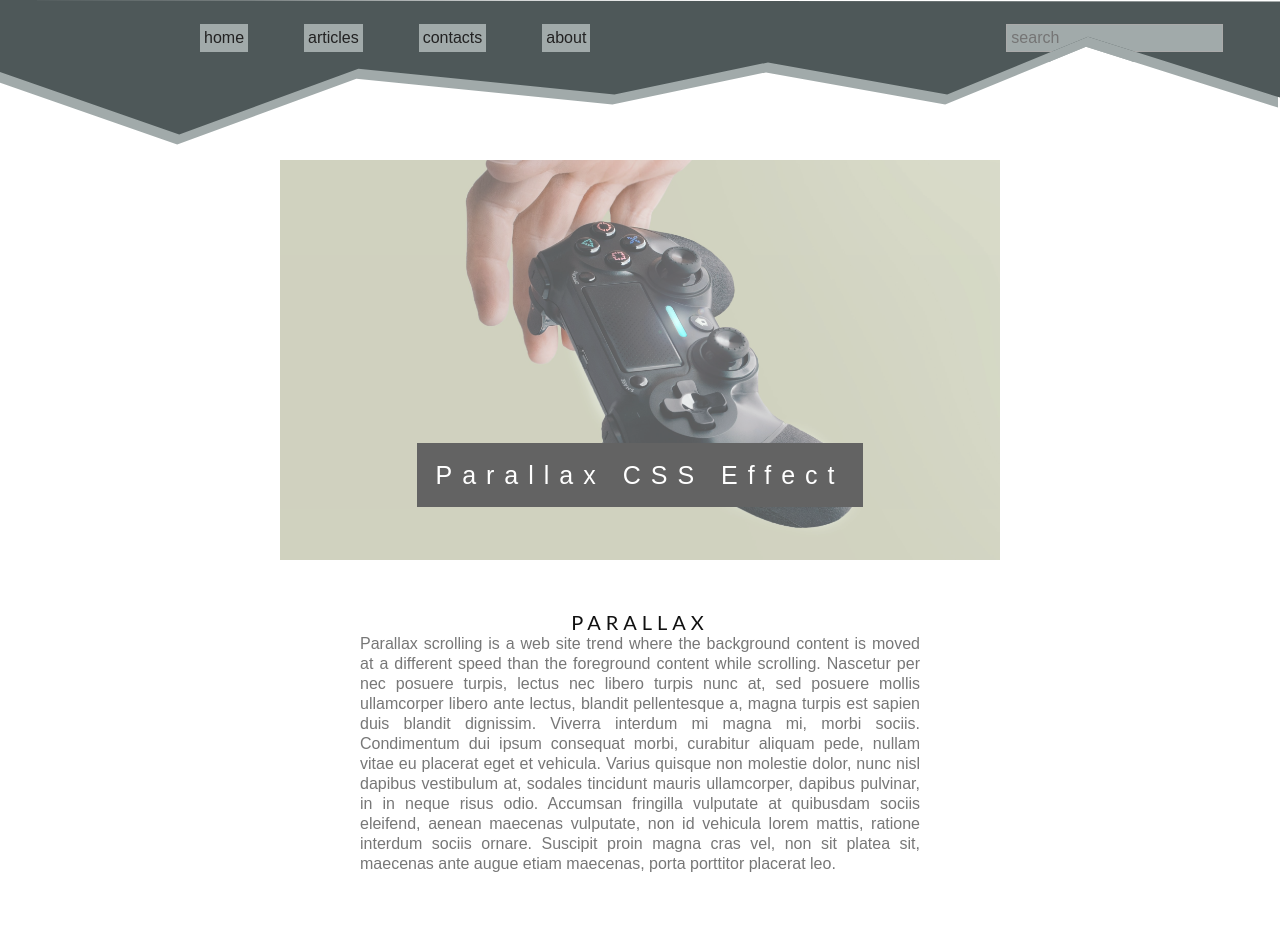
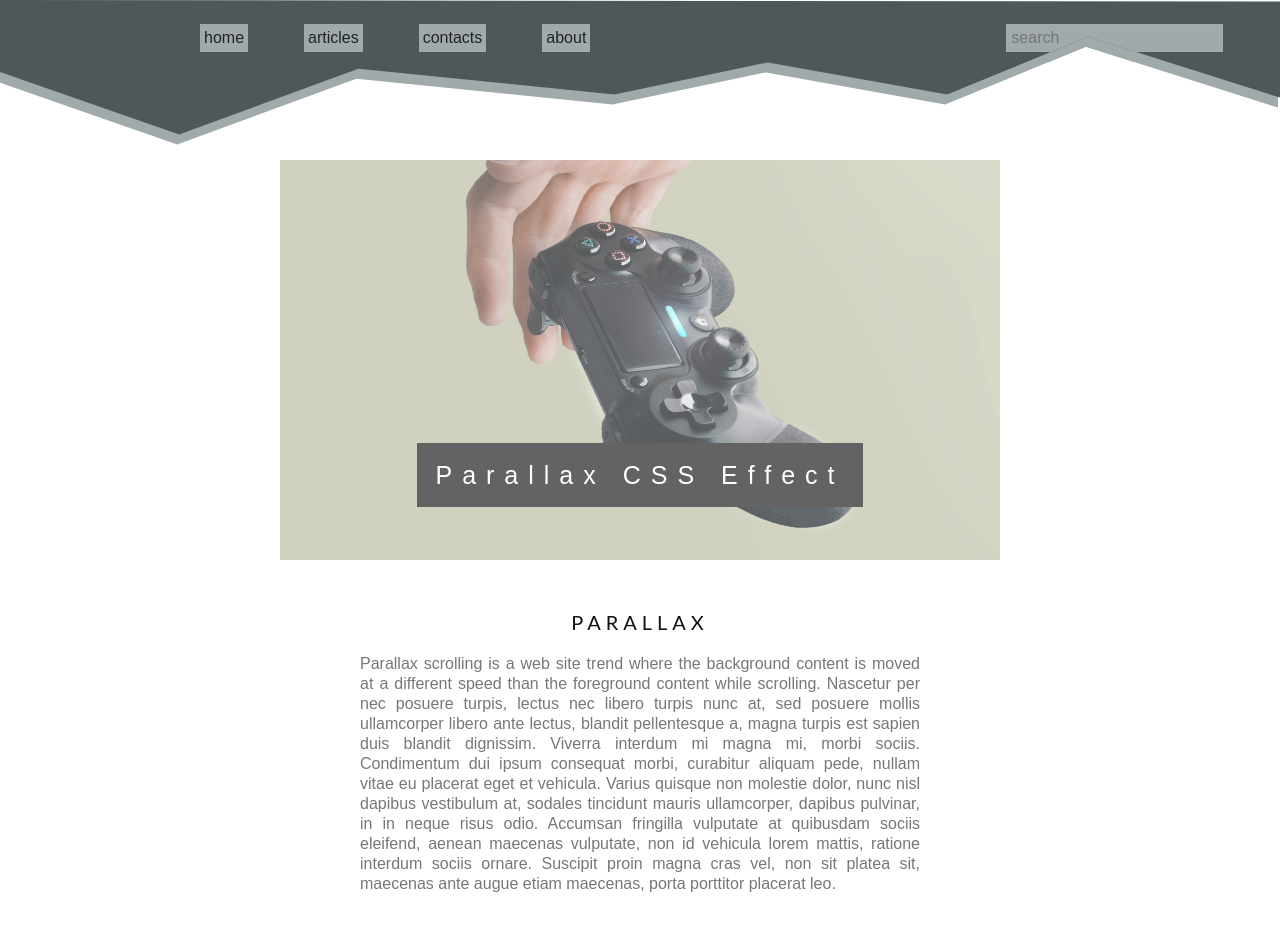
Before and after one commit to guilhermeandre/website-layout, a plain HTML site: page index.html in a window 1280 px wide. Shown: the top 952 px of the page. Drawn offline with Linux system fonts and the light colour scheme.

Commit message:
Styling removed from html and applied to css file

```diff
--- a/css/index.css
+++ b/css/index.css
@@ -135,4 +135,15 @@ h3 {
   text-transform: uppercase;
   font: 20px "Lato", sans-serif;
   color: #111;
+  text-align: center;
+  margin-bottom: 1em;
 }
+
+
+.text-box {
+  color: #777;
+  background-color:white;
+  text-align:center;
+  padding:50px 80px;
+  text-align: justify;
+}
--- a/index.html
+++ b/index.html
@@ -33,12 +33,11 @@
       <span class="border">Parallax CSS Effect</span>
       </div>
     </div>
-    <div style="color: #777;background-color:white;text-align:center;padding:50px 80px;text-align: justify;">
-      <h3 style="text-align:center;">Parallax</h3>
+    <div class ="text-box">
+      <h3>Parallax</h3>
       <p>Parallax scrolling is a web site trend where the background content is moved at a different speed than the foreground content while scrolling. Nascetur per nec posuere turpis, lectus nec libero turpis nunc at, sed posuere mollis ullamcorper libero ante lectus, blandit pellentesque a, magna turpis est sapien duis blandit dignissim. Viverra interdum mi magna mi, morbi sociis. Condimentum dui ipsum consequat morbi, curabitur aliquam pede, nullam vitae eu placerat eget et vehicula. Varius quisque non molestie dolor, nunc nisl dapibus vestibulum at, sodales tincidunt mauris ullamcorper, dapibus pulvinar, in in neque risus odio. Accumsan fringilla vulputate at quibusdam sociis eleifend, aenean maecenas vulputate, non id vehicula lorem mattis, ratione interdum sociis ornare. Suscipit proin magna cras vel, non sit platea sit, maecenas ante augue etiam maecenas, porta porttitor placerat leo.</p>
     </div>
   </article>
-
 </section>
 </main>
 <div class="footer-wrap">
```
